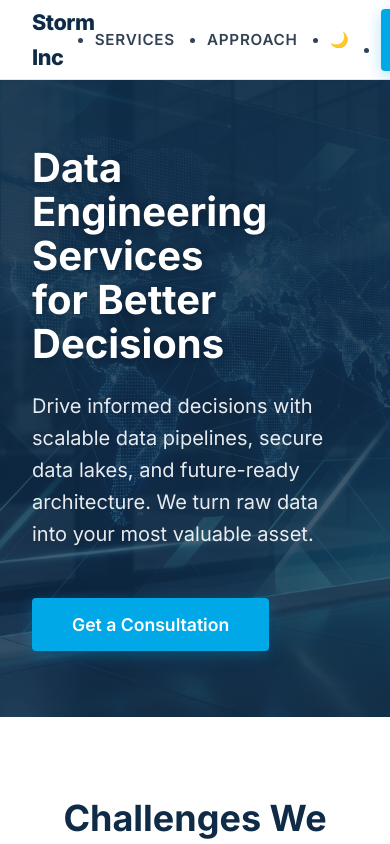
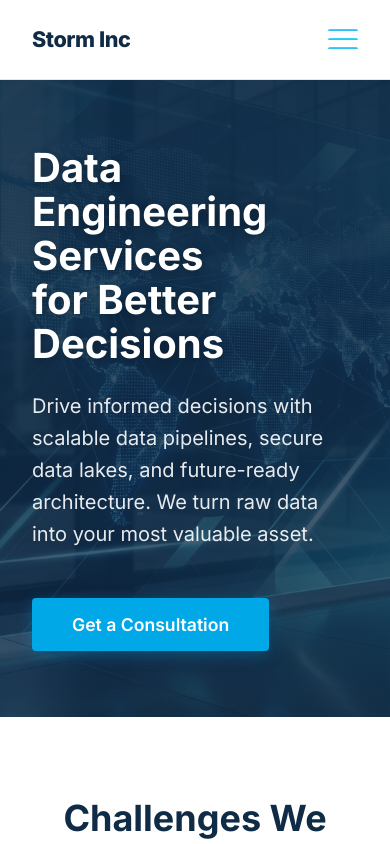
Before and after one commit to stephoriyomi/storminc.eu, a React (Vite) app: page / in a window 390 px wide. Shown: the top 844 px of the page. Built offline with nearby package versions, Linux system fonts and the light colour scheme.

Commit message:
changes to navigation bar

```diff
--- a/src/components/layout/Navbar.css
+++ b/src/components/layout/Navbar.css
@@ -39,6 +39,8 @@
     display: flex;
     gap: var(--spacing-lg);
     align-items: center;
+    list-style: none;
+    /* Remove bullets */
 }
 
 .nav-links button {
@@ -72,6 +74,57 @@
     /* No bounce in corporate */
 }
 
+/* Mobile Menu Styles */
+.hamburger {
+    display: none;
+    cursor: pointer;
+    width: 30px;
+    height: 20px;
+    position: relative;
+    z-index: 1001;
+}
+
+.hamburger .bar {
+    display: block;
+    width: 100%;
+    height: 2px;
+    background-color: var(--color-primary);
+    position: absolute;
+    transition: all 0.3s ease;
+}
+
+.hamburger .bar:nth-child(1) {
+    top: 0;
+}
+
+.hamburger .bar:nth-child(2) {
+    top: 9px;
+}
+
+.hamburger .bar:nth-child(3) {
+    top: 18px;
+}
+
+/* Hamburger Animation */
+.hamburger.active .bar:nth-child(1) {
+    transform: rotate(45deg);
+    top: 9px;
+}
+
+.hamburger.active .bar:nth-child(2) {
+    opacity: 0;
+}
+
+.hamburger.active .bar:nth-child(3) {
+    transform: rotate(-45deg);
+    top: 9px;
+}
+
+/* Dark mode hamburger */
+[data-theme='dark'] .hamburger .bar {
+    background-color: white;
+}
+
 /* Dark Theme Adaptations if enabled */
 [data-theme='dark'] .navbar {
     background: #0b1120;
@@ -89,3 +142,57 @@
 [data-theme='dark'] .nav-links button:hover {
     color: var(--color-secondary);
 }
+
+@media (max-width: 768px) {
+    .hamburger {
+        display: block;
+    }
+
+    .nav-links {
+        position: fixed;
+        top: 0;
+        right: -100%;
+        width: 80%;
+        max-width: 300px;
+        height: 100vh;
+        background: var(--bg-app);
+        flex-direction: column;
+        justify-content: center;
+        align-items: center;
+        gap: 2rem;
+        transition: right 0.3s cubic-bezier(0.4, 0, 0.2, 1);
+        box-shadow: -5px 0 15px rgba(0, 0, 0, 0.1);
+        border-left: 1px solid var(--border-light);
+        z-index: 1000;
+        padding: 2rem;
+    }
+
+    .nav-links.active {
+        right: 0;
+    }
+
+    /* Backdrop blur for modern feel */
+    @supports (backdrop-filter: blur(10px)) {
+        .nav-links {
+            background: rgba(255, 255, 255, 0.95);
+            backdrop-filter: blur(10px);
+        }
+
+        [data-theme='dark'] .nav-links {
+            background: rgba(11, 17, 32, 0.95);
+        }
+    }
+
+    .nav-links button {
+        font-size: 1.2rem;
+    }
+
+    /* Force links to be visible in mobile menu */
+    .nav-links button {
+        color: var(--text-main);
+    }
+
+    [data-theme='dark'] .nav-links button {
+        color: white;
+    }
+}
--- a/src/components/layout/Navbar.jsx
+++ b/src/components/layout/Navbar.jsx
@@ -4,6 +4,8 @@ import './Navbar.css';
 const Navbar = () => {
     const [scrolled, setScrolled] = useState(false);
     const [isDark, setIsDark] = useState(false);
+
+    const [isMenuOpen, setIsMenuOpen] = useState(false);
 
     useEffect(() => {
         // Check system preference or saved preference
@@ -37,10 +39,15 @@ const Navbar = () => {
         }
     };
 
+    const toggleMenu = () => {
+        setIsMenuOpen(!isMenuOpen);
+    };
+
     const scrollToSection = (id) => {
         const element = document.getElementById(id);
         if (element) {
             element.scrollIntoView({ behavior: 'smooth' });
+            setIsMenuOpen(false); // Close menu on click
         }
     };
 
@@ -50,7 +57,14 @@ const Navbar = () => {
                 <div className="logo" onClick={() => window.scrollTo({ top: 0, behavior: 'smooth' })} style={{ cursor: 'pointer' }}>
                     Storm Inc
                 </div>
-                <ul className="nav-links">
+
+                <div className={`hamburger ${isMenuOpen ? 'active' : ''}`} onClick={toggleMenu}>
+                    <span className="bar"></span>
+                    <span className="bar"></span>
+                    <span className="bar"></span>
+                </div>
+
+                <ul className={`nav-links ${isMenuOpen ? 'active' : ''}`}>
                     <li><button onClick={() => scrollToSection('services')}>Services</button></li>
                     <li><button onClick={() => scrollToSection('about')}>Approach</button></li>
                     <li className="theme-toggle">
```
